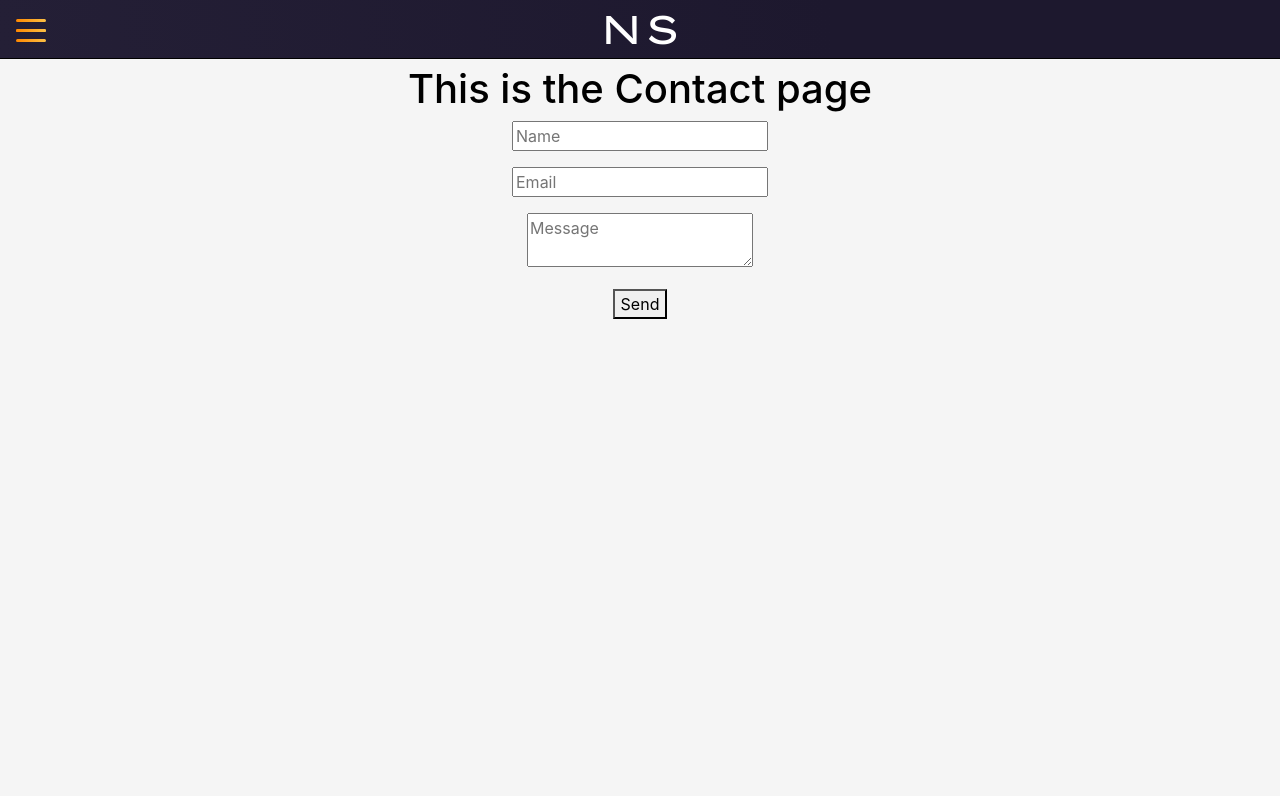
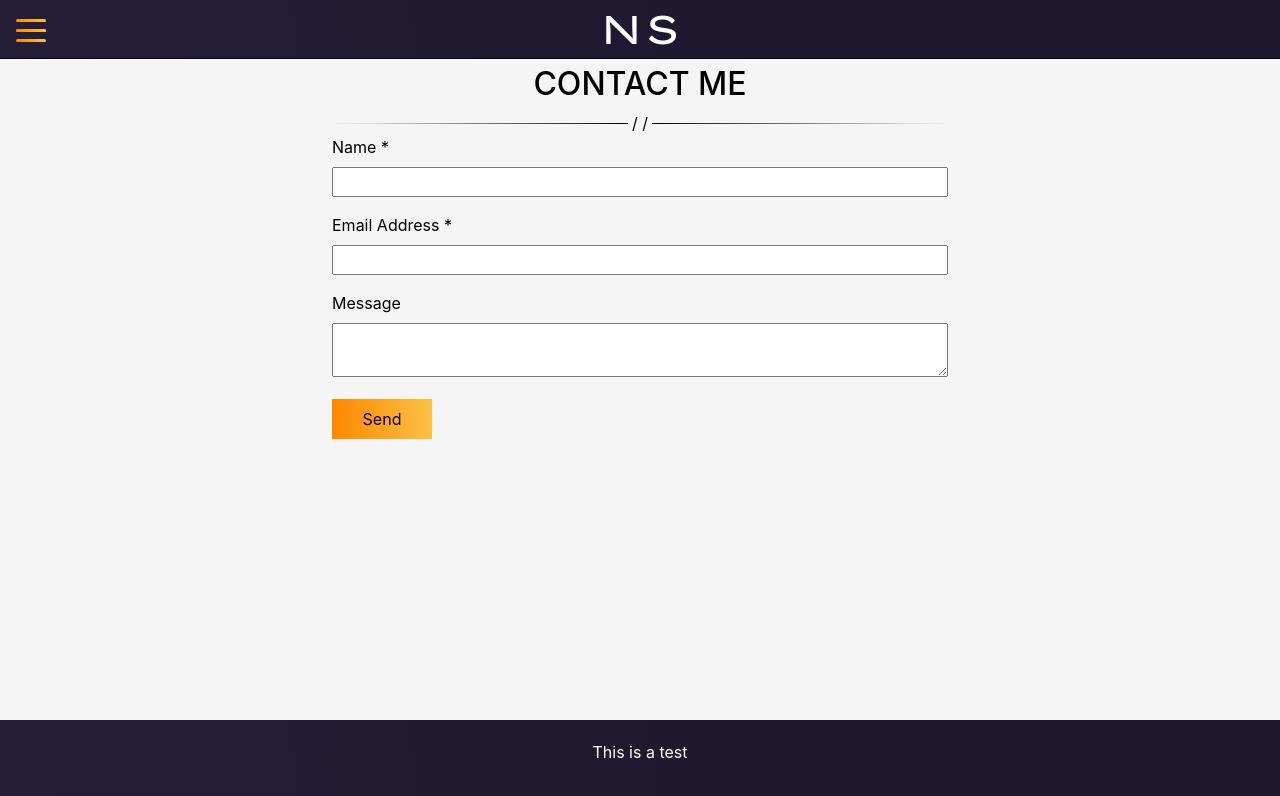
Before and after one commit to NoahShorter/vue-portfolio, a Vue app: page /#/Contact in a window 1280 px wide. Shown: the top 796 px of the page. Built offline with nearby package versions, Linux system fonts and the light colour scheme.

Commit message:
updated contact style

```diff
--- a/src/App.vue
+++ b/src/App.vue
@@ -1,26 +1,39 @@
 <template>
   <div id="app">
     <mainNav/>
-    <router-view class="data"/>
+    <div class="wrapper">
+      <router-view class="data"/>
+    </div>
+    <MainFooter/>
   </div>
 </template>
 
 <script>
 import mainNav from './components/mainNav.vue'
+import MainFooter from './components/MainFooter.vue'
 
 export default {
   name: 'App',
   components: {
-    mainNav
+    mainNav,
+    MainFooter
   }
 }
 </script>
 
 <style>
+html, body {
+  height: 100%;
+}
+
 #app {
   -webkit-font-smoothing: antialiased;
   -moz-osx-font-smoothing: grayscale;
   text-align: center;
+  display: flex;
+  flex-direction: column;
+  height: 100%;
+  justify-content: space-evenly;
   /*color: white;*/
   /*background-color: #100e17;*/
 }
@@ -32,7 +45,12 @@ body {
 }
 
 .data {
-  padding-left: 70px;
-  padding-right: 70px;
+  padding-left: 15%;
+  padding-right: 15%;
+
+}
+
+.wrapper {
+  flex: 1 0 auto;
 }
 </style>
--- a/src/components/Contact.vue
+++ b/src/components/Contact.vue
@@ -1,11 +1,12 @@
 <template>
     <div class="Contact">
-        <h1>This is the Contact page</h1>
+        <h2>CONTACT ME</h2>
+        <div class="separator">/ /</div>
         <form name="contact" method="POST" data-netlify="true">
           <input type="hidden" name="form-name" value="contact"/>
-          <p><input required name="Name" type="text" placeholder="Name"/></p>
-          <p><input required name="Email" type="email" placeholder="Email"/></p>
-          <p><textarea name="Message" placeholder="Message"/></p>
+          <p><label>Name *</label><input required name="Name" type="text"/></p>
+          <p><label>Email Address *</label><input required name="Email" type="email"/></p>
+          <p><label>Message</label><textarea name="Message"/></p>
           <p><button type="submit">Send</button></p>
         </form>
     </div>
@@ -19,3 +20,61 @@ export default {
   }
 }
 </script>
+
+<style scoped>
+.Contact {
+  max-width: 1000px;
+  margin-left: auto;
+  margin-right: auto;
+}
+
+input, textarea {
+  width: 100%;
+}
+
+label {
+  width: 100%;
+  text-align: left;
+}
+
+button {
+  background: rgb(255,136,1);
+  background: linear-gradient(90deg, rgba(255,136,0,1) 0%, rgba(252,192,69,1) 100%);
+  border: none;
+  width: 100px;
+  height: 40px;
+  justify-self: left;
+  margin-right: 100%;
+}
+
+.separator {
+  display: flex;
+  align-items: center;
+  text-align: center;
+  width: 100%;
+}
+
+.separator::before {
+  height: 1px;
+  width: 100%;
+  content: '';
+  flex: 1;
+  background-image: linear-gradient(to right, rgba(0, 0, 0, 0), rgba(0, 0, 0, 1));
+}
+
+.separator::after {
+  height: 1px;
+  width: 100%;
+  content: '';
+  flex: 1;
+  background-image: linear-gradient(to left, rgba(0, 0, 0, 0), rgba(0, 0, 0, 1));
+}
+
+.separator:not(:empty)::before {
+  margin-right: .25em;
+}
+
+.separator:not(:empty)::after {
+  margin-left: .25em;
+}
+</style>
--- /dev/null
+++ b/src/components/MainFooter.vue
@@ -0,0 +1,15 @@
+<template>
+    <div class="footer">
+        <p>This is a test</p>
+    </div>
+</template>
+
+<style>
+.footer {
+  flex-shrink: 0;
+  background: rgb(36,31,54);
+  background: linear-gradient(83deg, rgba(36,31,54,1) 0%, rgba(29,24,46,1) 65%);
+  color: white;
+  padding: 20px;
+}
+</style>
```
